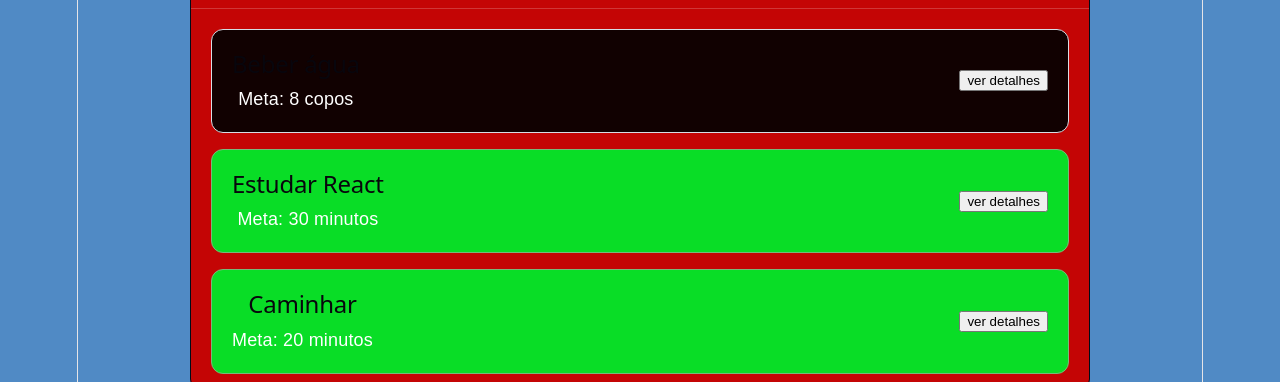
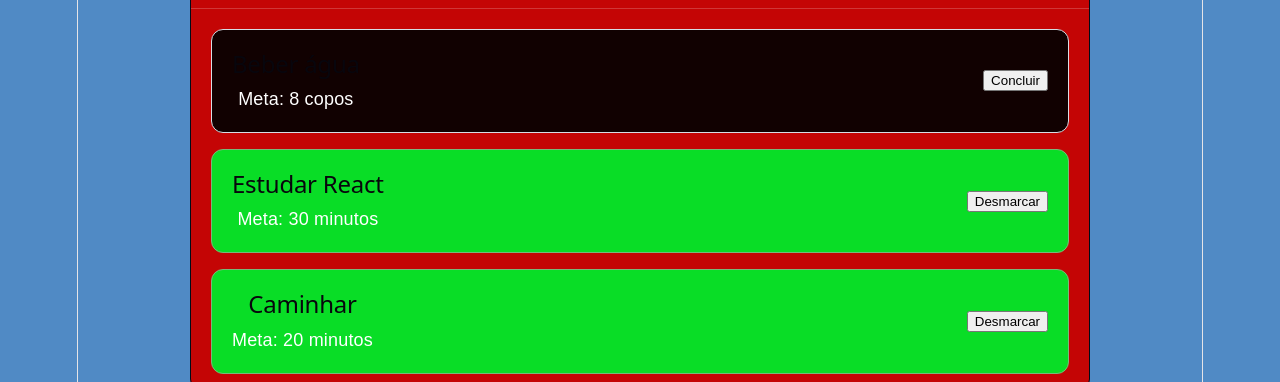
Before and after one commit to gwylhermm/front-end-REACT, a React (Vite) app: page / in a window 1280 px wide. Shown: the part 280-662 px from the top of the page. Built offline with nearby package versions, Linux system fonts and the light colour scheme.

Commit message:
atualização da aula 04

```diff
--- a/src/App.jsx
+++ b/src/App.jsx
@@ -1,19 +1,24 @@
+import { useState } from "react";
 import "./App.css";
 import HabitList from "./components/HabitList";
 import Panel from "./components/Panel";
 import { initialHabits } from "./data/habits";
 
 export default function App() {
-  const completedCount = initialHabits.filter(
+  const [habits, setHabits] = useState(initialHabits);
+
+  const completedCount = habits.filter(
     (habit) => habit.completed,
   ).length;
 
-  function handleShowDetails(habitId) {
-    const habit = initialHabits.find((item) => item.id === habitId);
-
-    if (habit) {
-      window.alert(`${habit.title} — Meta: ${habit.goal}`);
-    }
+  function handleToggleHabit(habitId) {
+    setHabits((currentHabits) =>
+      currentHabits.map((habit) =>
+        habit.id === habitId
+          ? { ...habit, completed: !habit.completed }
+          : habit,
+      ),
+    );
   }
 
   return (
@@ -22,15 +27,12 @@ export default function App() {
         <p className="eyebrow">MY DAILY HABITS</p>
         <h1>Pequenos hábitos, progresso visível.</h1>
         <p>
-          {completedCount} de {initialHabits.length} hábitos concluídos.
+          {completedCount} de {habits.length} hábitos concluídos.
         </p>
       </header>
 
       <Panel title="Hábitos de hoje">
-        <HabitList
-          habits={initialHabits}
-          onShowDetails={handleShowDetails}
-        />
+        <HabitList habits={habits} onToggle={handleToggleHabit} />
       </Panel>
     </main>
   );
--- a/src/components/HabitCard.jsx
+++ b/src/components/HabitCard.jsx
@@ -3,7 +3,7 @@ export default function HabitCard({
   title,
   goal,
   completed,
-  onShowDetails,
+  onToggle,
 }) {
   return (
     <article className={`habit-card ${completed ? "is-complete" : ""}`}>
@@ -12,8 +12,8 @@ export default function HabitCard({
         <p>Meta: {goal}</p>
       </div>
 
-      <button type="button" onClick={() => onShowDetails(id)}>
-        ver detalhes
+      <button type="button" onClick={() => onToggle(id)}>
+        {completed ? "Desmarcar" : "Concluir"}
       </button>
     </article>
   );
--- a/src/components/HabitList.jsx
+++ b/src/components/HabitList.jsx
@@ -1,6 +1,6 @@
 import HabitCard from "./HabitCard";
 
-export default function HabitList({ habits, onShowDetails }) {
+export default function HabitList({ habits, onToggle }) {
   if (habits.length === 0) {
     return <p>Nenhum hábito cadastrado.</p>;
   }
@@ -11,7 +11,7 @@ export default function HabitList({ habits, onShowDetails }) {
         <HabitCard
           key={habit.id}
           {...habit}
-          onShowDetails={onShowDetails}
+          onToggle={onToggle}
         />
       ))}
     </section>
```
